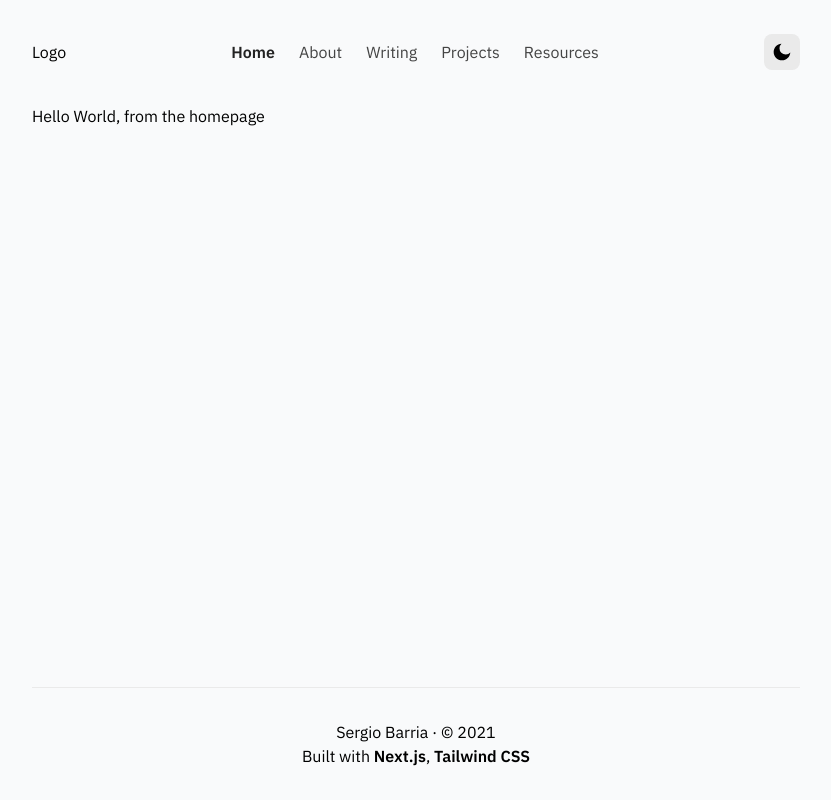
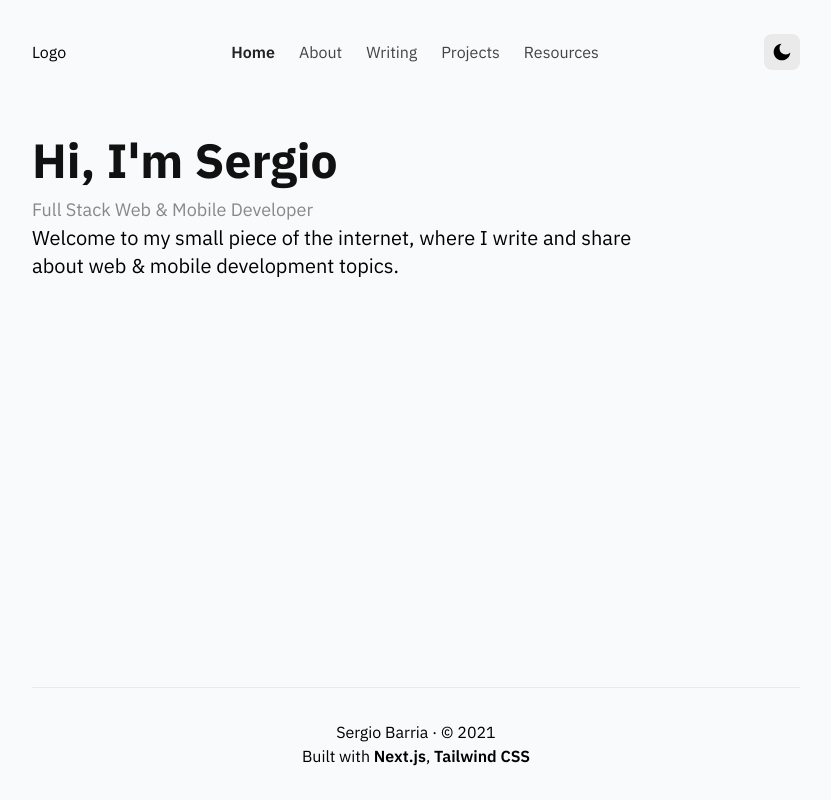
Before and after one commit to fly0305/blog-for-sergio-next.js-graphql-tailwind-, a Next.js app: page / in a window 1280 px wide. Shown: the whole page, without its empty margins (224-1055 px from the left). Built offline with nearby package versions, Linux system fonts and the light colour scheme.

Commit message:
add hero section

```diff
--- /dev/null
+++ b/src/components/home/Hero.tsx
@@ -0,0 +1,12 @@
+export default function Hero() {
+  return (
+    <div className="w-10/12 mt-8">
+      <h1 className="mb-3 heading-1">Hi, I&apos;m Sergio</h1>
+      <p className="text-lg text-gray-400">Full Stack Web & Mobile Developer</p>
+      <p className="text-xl">
+        Welcome to my small piece of the internet, where I write and share about
+        web & mobile development topics.
+      </p>
+    </div>
+  )
+}
--- a/src/pages/index.tsx
+++ b/src/pages/index.tsx
@@ -1,5 +1,7 @@
+import Hero from '@/components/home/Hero'
+
 export default function HomePage() {
-  return <div>Hello World, from the homepage</div>
+  return <Hero />
 }
 
 // import { getFeaturedProjects, getFeaturedPosts } from '@/lib/graphcms';
--- a/src/styles/tailwind.css
+++ b/src/styles/tailwind.css
@@ -19,10 +19,11 @@
     @apply flex items-center justify-center transition-all bg-gray-200 rounded-lg w-9 h-9 dark:bg-gray-600 hover:ring-2 ring-gray-300;
   }
 
-  /* .heading-1 {
-    @apply text-4xl font-bold text-center text-gray-900 md:text-5xl lg:text-8xl;
+  .heading-1 {
+    @apply text-4xl font-bold text-gray-900 md:text-5xl;
   }
 
+  /*
   .heading-2 {
     @apply text-2xl font-bold uppercase md:text-4xl lg:text-5xl;
   }
```
